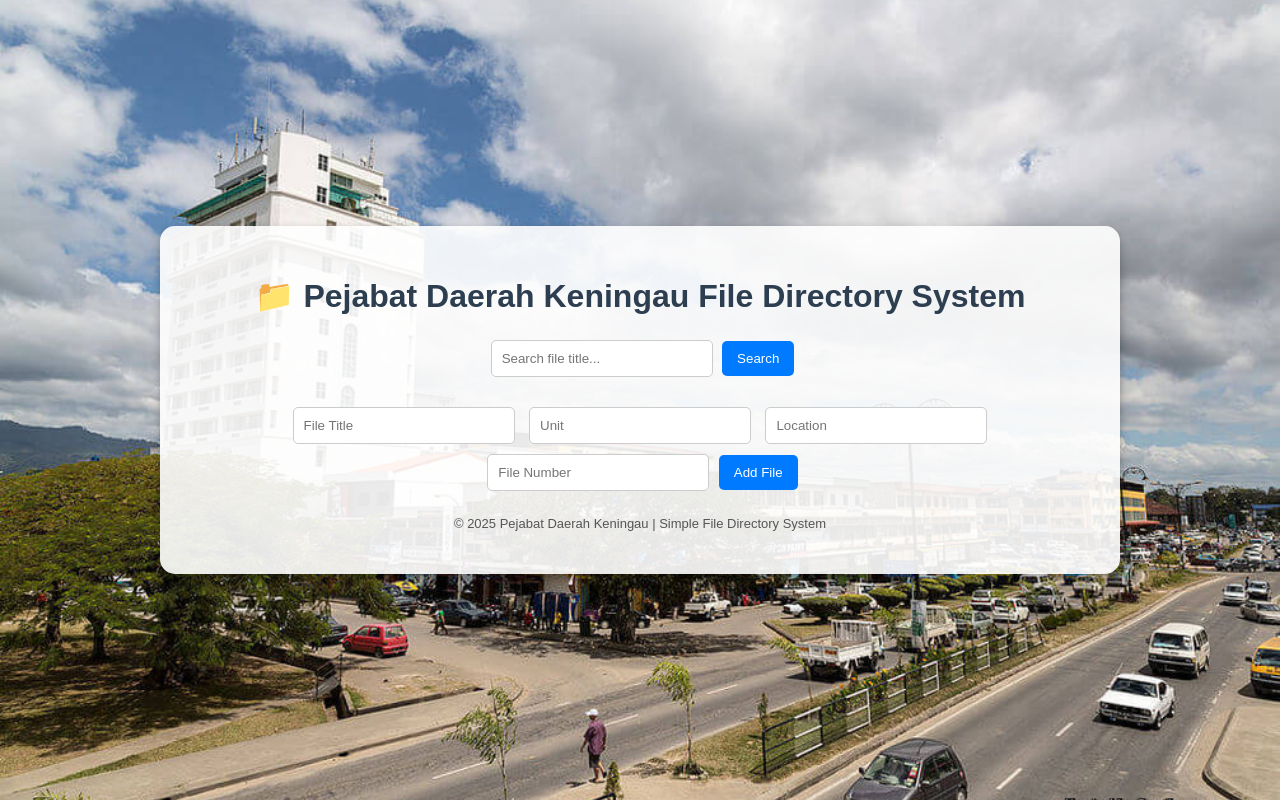
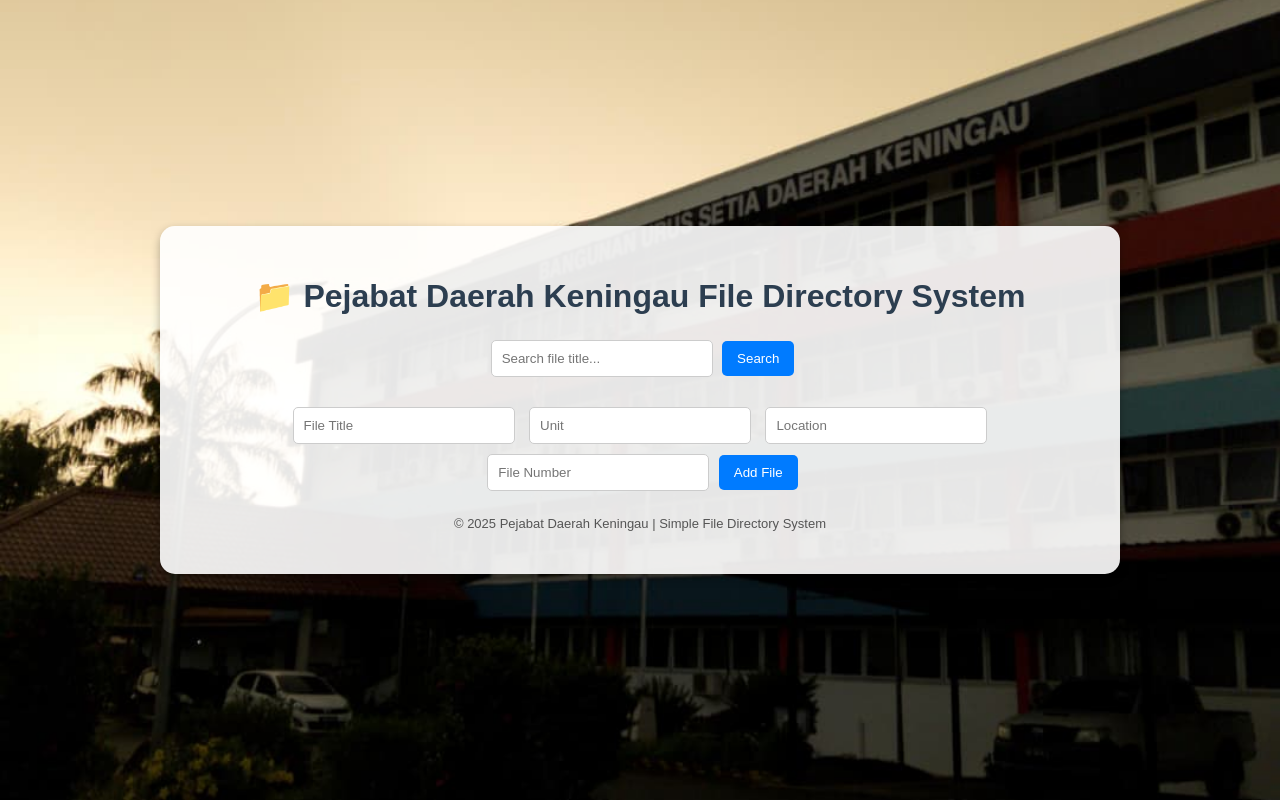
Before and after one commit to RabiatulSyafiqah/MyFillingSystem, a Flask app: page / in a window 1280 px wide. Run offline with Flask 3, Linux system fonts and the light colour scheme.

Commit message:
Update index.html (update background)

```diff
--- a/templates/index.html
+++ b/templates/index.html
@@ -7,7 +7,7 @@
             font-family: Arial, sans-serif;
             margin: 0;
             padding: 0;
-            background-image: url("{{ url_for('static', filename='images/background.jpg') }}");
+            background-image: url("{{ url_for('static', filename='images/bg.jpg') }}");
             background-size: cover;
             background-position: center;
             background-repeat: no-repeat;
```
